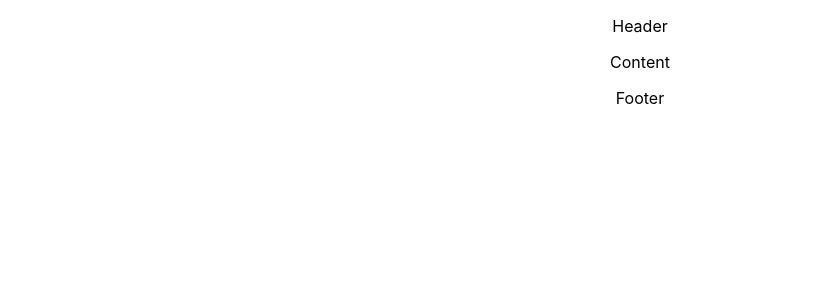
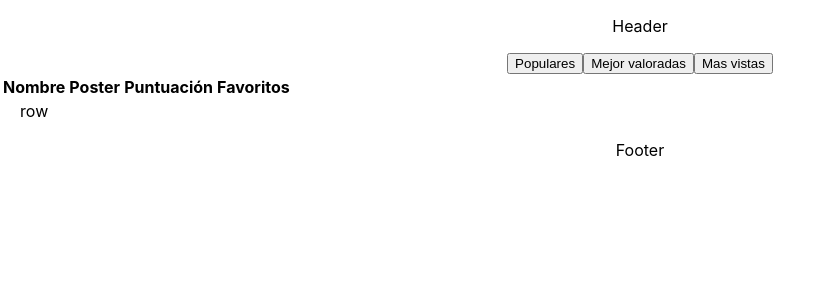
Before and after one commit to damianlonare/iseries-web-app, a React (Create React App) app: page / in a window 1280 px wide. Shown: the top 300 px of the page, without its empty margins (0-832 px from the left). Built offline with nearby package versions, Linux system fonts and the light colour scheme.

Commit message:
Update Content.js
WIP - Added a basic data table structure

```diff
--- a/src/layouts/Content.js
+++ b/src/layouts/Content.js
@@ -4,7 +4,26 @@ import './Content.css'
 function Content() {
     return (
       <section className="app-content" data-testid="content">
-        <p>Content</p>
+        <div className="btn-menu-group" data-testid="btn-menu-group">
+          <button>Populares</button>
+          <button>Mejor valoradas</button>
+          <button>Mas vistas</button>
+        </div>
+        <table data-testid="table">
+          <thead>
+            <tr>
+              <th>Nombre</th>
+              <th>Poster</th>
+              <th>Puntuación</th>
+              <th>Favoritos</th>
+            </tr>
+          </thead>
+          <tbody>
+            <tr data-testid="table-row">
+              <td>row</td>
+            </tr>
+          </tbody>
+        </table>
       </section>
     )
 }
```
